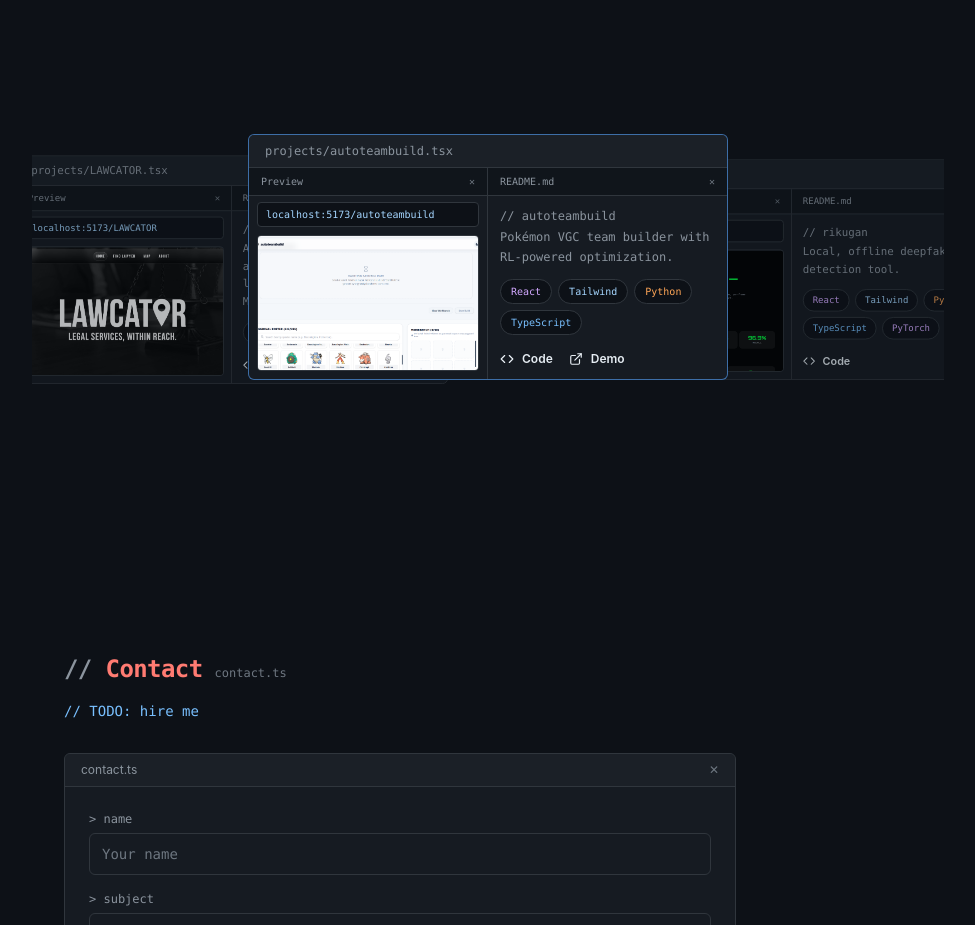
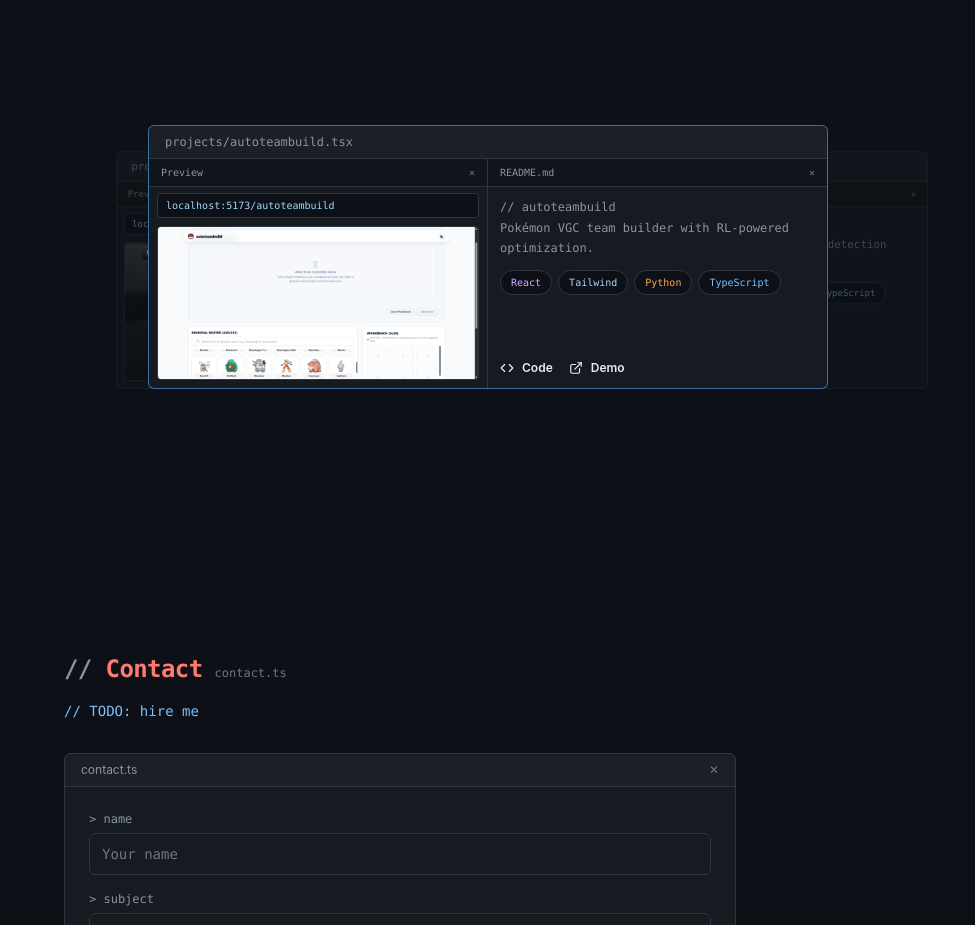
Before and after one commit to miiidev/portfolio, a React (Vite) app: page / in a window 1280 px wide. Shown: the part 3020-3945 px from the top of the page, without its empty margins (224-1199 px from the left). Built offline with nearby package versions, Linux system fonts and the light colour scheme; no server answers.

Commit message:
feat: spotlight center card with subtle edge peeks

```diff
--- a/src/components/ProjectsSection.tsx
+++ b/src/components/ProjectsSection.tsx
@@ -29,8 +29,8 @@ export default function ProjectsSection() {
     return () => window.removeEventListener('portfolio:project', handler);
   }, []);
 
-  const offset = isMobile ? 60 : 280;
-  const farOffset = isMobile ? 100 : 470;
+  const offset = isMobile ? 60 : 100;
+  const farOffset = isMobile ? 100 : 300;
 
   const nextProject = () => {
     setCurrentIndex((prev) => (prev + 1) % projects.length);
@@ -116,14 +116,14 @@ export default function ProjectsSection() {
                 style={{
                   left: '50%',
                   top: '50%',
-                  width: 'min(100%, 480px)',
+                  width: 'min(100%, 680px)',
                   zIndex: pos === 0 ? 3 : abs === 1 ? 2 : 1,
-                  pointerEvents: abs <= 1 ? 'auto' : 'none',
+                  pointerEvents: pos === 0 ? 'auto' : 'none',
                 }}
                 animate={{
                   x: pos === 0 ? 0 : pos === -1 ? -offset : pos === 1 ? offset : pos < 0 ? -farOffset : farOffset,
                   scale: pos === 0 ? 1 : abs === 1 ? 0.9 : 0.78,
-                  opacity: abs <= 1 ? (pos === 0 ? 1 : 0.7) : 0,
+                  opacity: abs <= 1 ? (pos === 0 ? 1 : 0.4) : 0,
                 }}
                 transition={{
                   type: 'spring',
@@ -131,7 +131,6 @@ export default function ProjectsSection() {
                   damping: 28,
                   mass: 0.8,
                 }}
-                onClick={() => { if (pos !== 0) setCurrentIndex(index); }}
               >
                 <div style={{ transform: 'translate(-50%, -50%)' }}>
                   <ProjectCard project={project} isCenter={pos === 0} />
```
